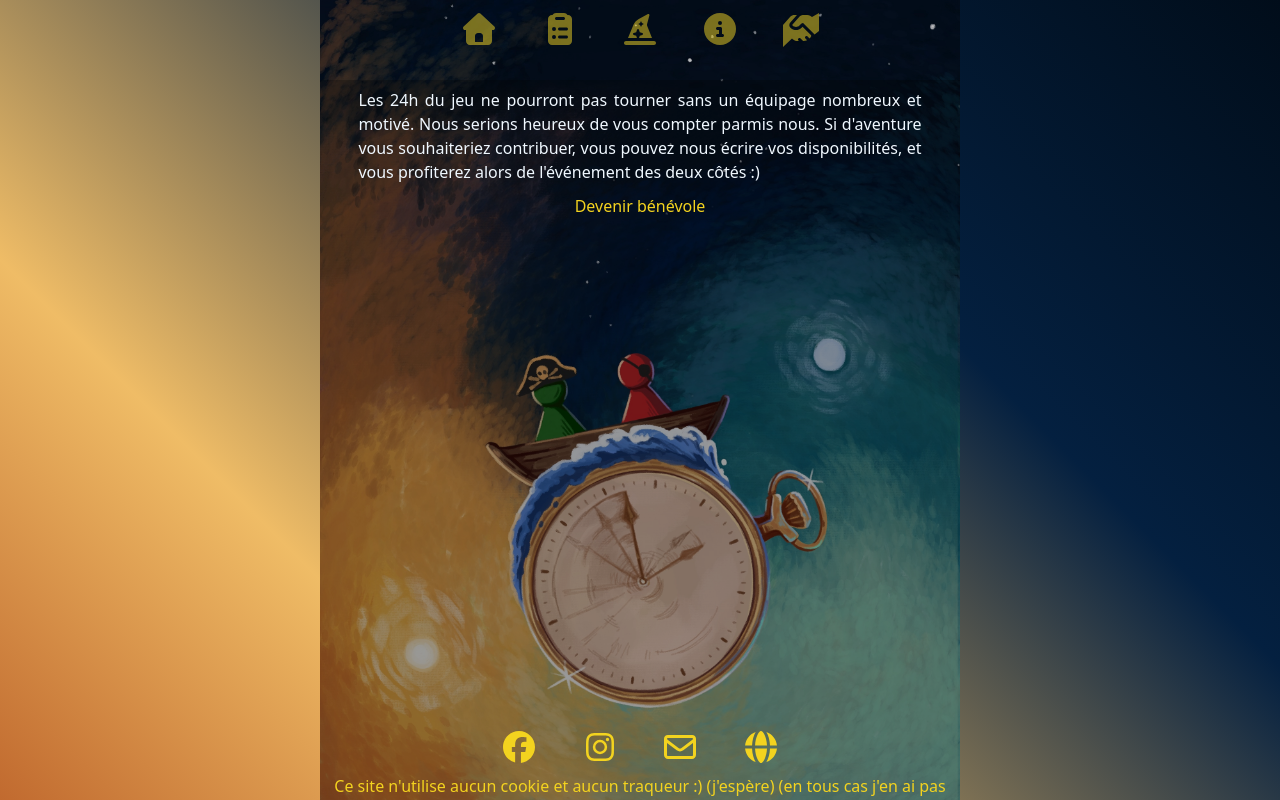
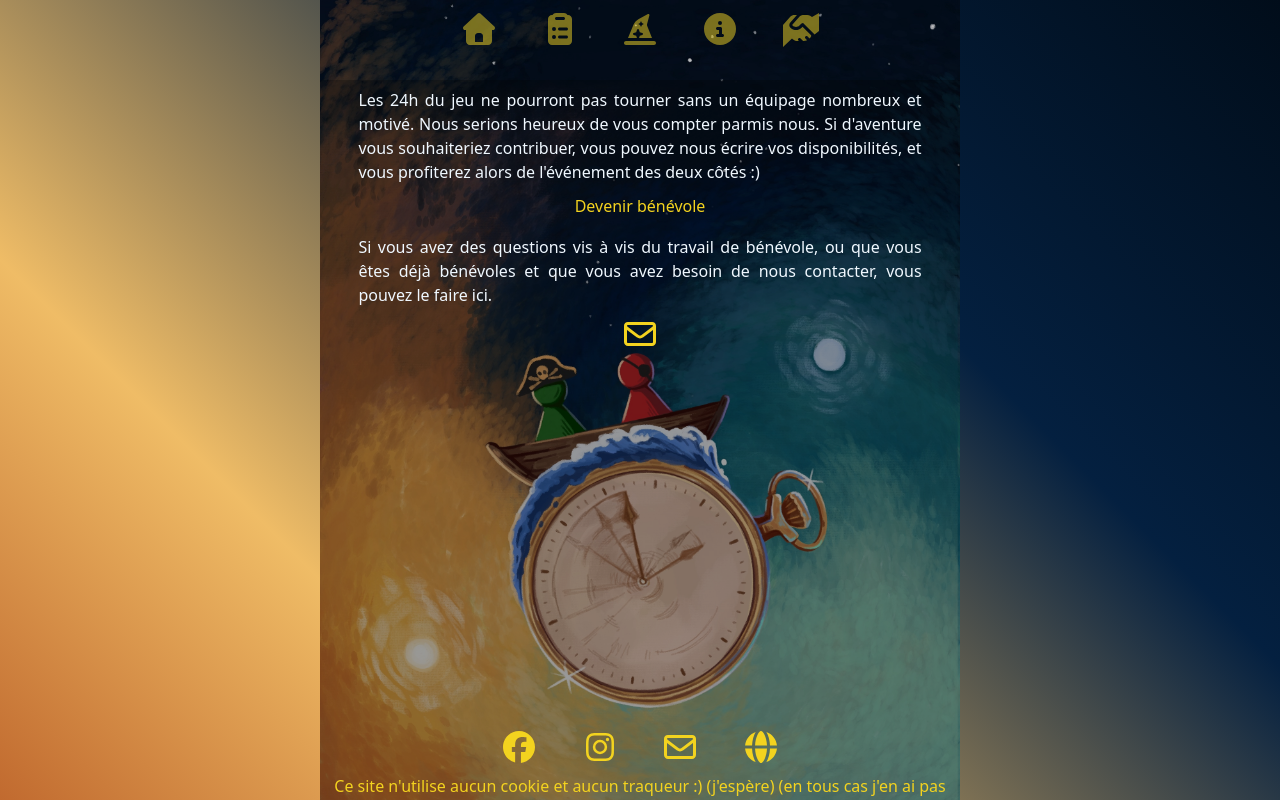
Before and after one commit to 24h-abordajeux/24h-abordajeux.github.io, a Vue app: page / in a window 1280 px wide. Both pictures are taken after a click on the element "bénévole". Built offline with nearby package versions, Linux system fonts and the light colour scheme.

Commit message:
adding volunteers

```diff
--- a/src/components/MainPage.vue
+++ b/src/components/MainPage.vue
@@ -62,7 +62,7 @@ function fetchEvents() {
     },
     {
         "title": "Tournoi de One Piece TCG - 64 places",
-        "description": "Ouvrant le bal, la communauté One Piece de Neuchâtel propose un tournoi à 64 places. Que vous soyez un nouveau venu où un joueur aguerri, venez tester vos stratégies dans la bonne humeur.",
+        "description": "Ouvrant le bal dès 10h, la communauté One Piece de Neuchâtel propose un tournoi à 64 places. Que vous soyez un nouveau venu où un joueur aguerri, venez tester vos stratégies dans la bonne humeur.",
         "subscribed": 0,
         "max": 0,
         "link": "https://perdu.com",
@@ -81,7 +81,7 @@ function fetchEvents() {
         "show_subscribed": true
     },
     {
-        "title": "Tournoi de Jass (Chibre)",
+        "title": "Tournoi de Chibre (Jass)",
         "description": "Prêt à montrer vos talents au Chibre (Jass) ? Que vous soyez débutant ou joueur aguerri, affrontez d’autres participants dans une ambiance conviviale et pleine de bonne humeur. Stratégie et éclats de rire au rendez-vous. venez tenter votre chance et décrocher la victoire ! Les inscriptions ouvrent prochainement.",
         "subscribed": 0,
         "max": 64,
@@ -189,8 +189,6 @@ function fetchRpgEvents() {
     width: 100%;
     height: 100%;
   }
-  &.mobile {
-  }
   &.desktop{
     max-width: 80vh;
     margin-left: auto;
@@ -198,10 +196,10 @@ function fetchRpgEvents() {
   }
 }
 .container {
-    overflow: scroll;
+    overflow-y: scroll;
     width: 100%;
     min-height: 80vh;
-
+    scrollbar-color: transparent;
   background-color: rgba(0,0,0,0.4);
 }
 .header {
@@ -213,7 +211,7 @@ function fetchRpgEvents() {
 .content {
   flex: 0, 0, 80vh;
   min-height: 80vh;
-  overflow-y: scroll;
+  overflow: hidden;
 
 }
 .footer {
--- a/src/components/Volunteer.vue
+++ b/src/components/Volunteer.vue
@@ -1,12 +1,14 @@
 <script setup lang="ts">
 import { computed } from 'vue';
 import { useMainStore } from '../store/main.store';
+import { faEnvelope } from '@fortawesome/free-regular-svg-icons';
+import { FontAwesomeIcon } from '@fortawesome/vue-fontawesome';
 
 const mainStore = useMainStore()
 const hasVolunteered = computed(() => mainStore.volunteer)
 function becomeVolunteer() {
     mainStore.becomeVolunteer()
-    // TODO : link to volunteer form
+    window.open('https://docs.google.com/forms/d/e/1FAIpQLSc6PLMue4VWflzc2dVPrb9bSnR4rwahI3-qOhHN7-cHXE6GiQ/viewform?usp=dialog', '_blank')
 }
 </script>
 
@@ -18,6 +20,11 @@ function becomeVolunteer() {
     </div>
     <button v-if="!hasVolunteered" @click="becomeVolunteer()">Devenir bénévole</button>
     <div v-else class="volunteer">Merci beaucoup de votre soutien :)</div>
+    <div class="home">
+        Si vous avez des questions vis à vis du travail de bénévole, ou que vous êtes déjà bénévoles et que vous
+        avez besoin de nous contacter, vous pouvez le faire ici.
+    </div>
+    <a href="mailto:24hdesbenevoles@pm.me" ><button class="social"><FontAwesomeIcon :icon="faEnvelope" size="2x"/></button></a>
 </template>
 
 <style lang="scss" scoped>
@@ -30,6 +37,7 @@ function becomeVolunteer() {
 }
 .volunteer {
     margin-top: 1vh;
+    margin-bottom: 1vh;
     color: aliceblue;
     font-weight: 600;
 }
```
